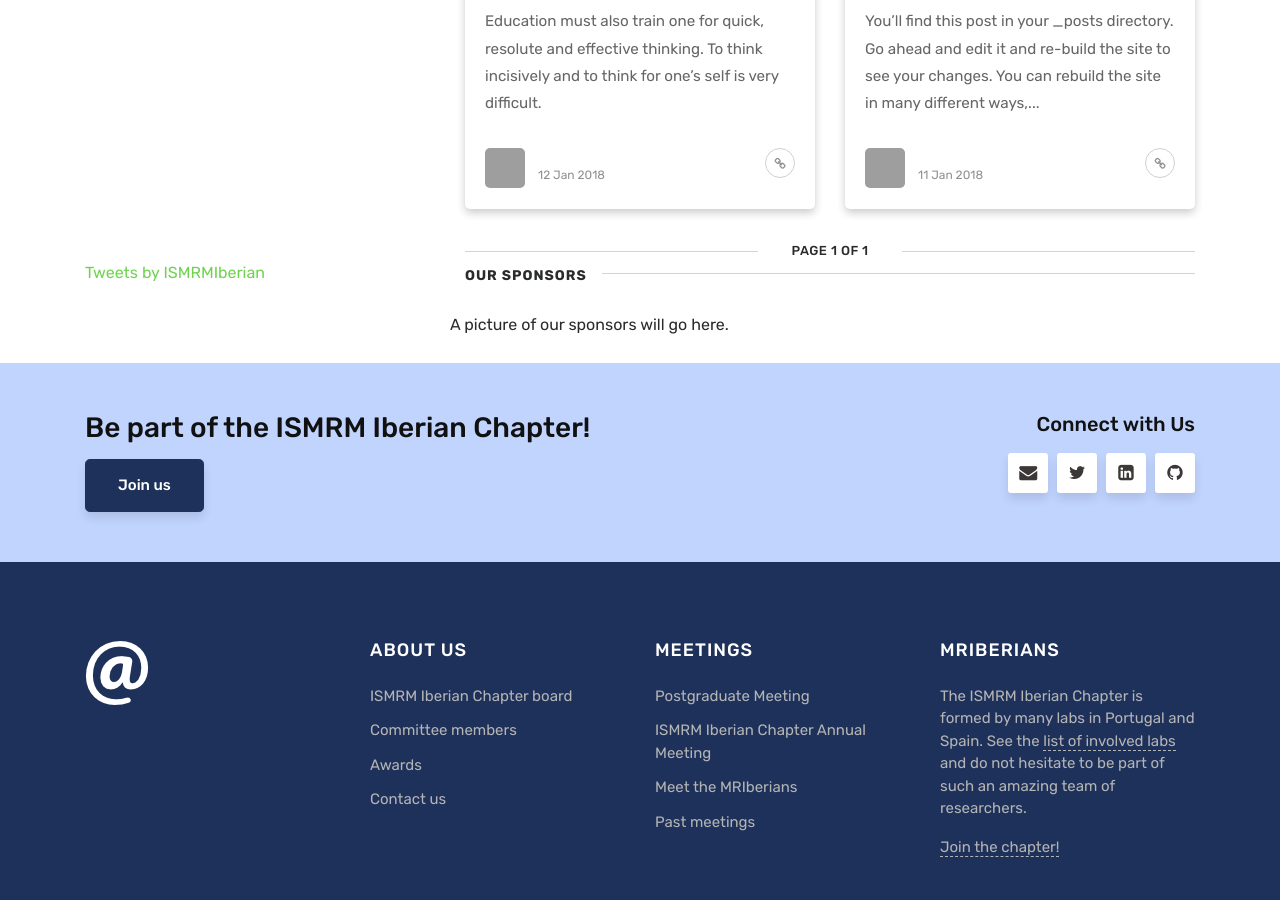
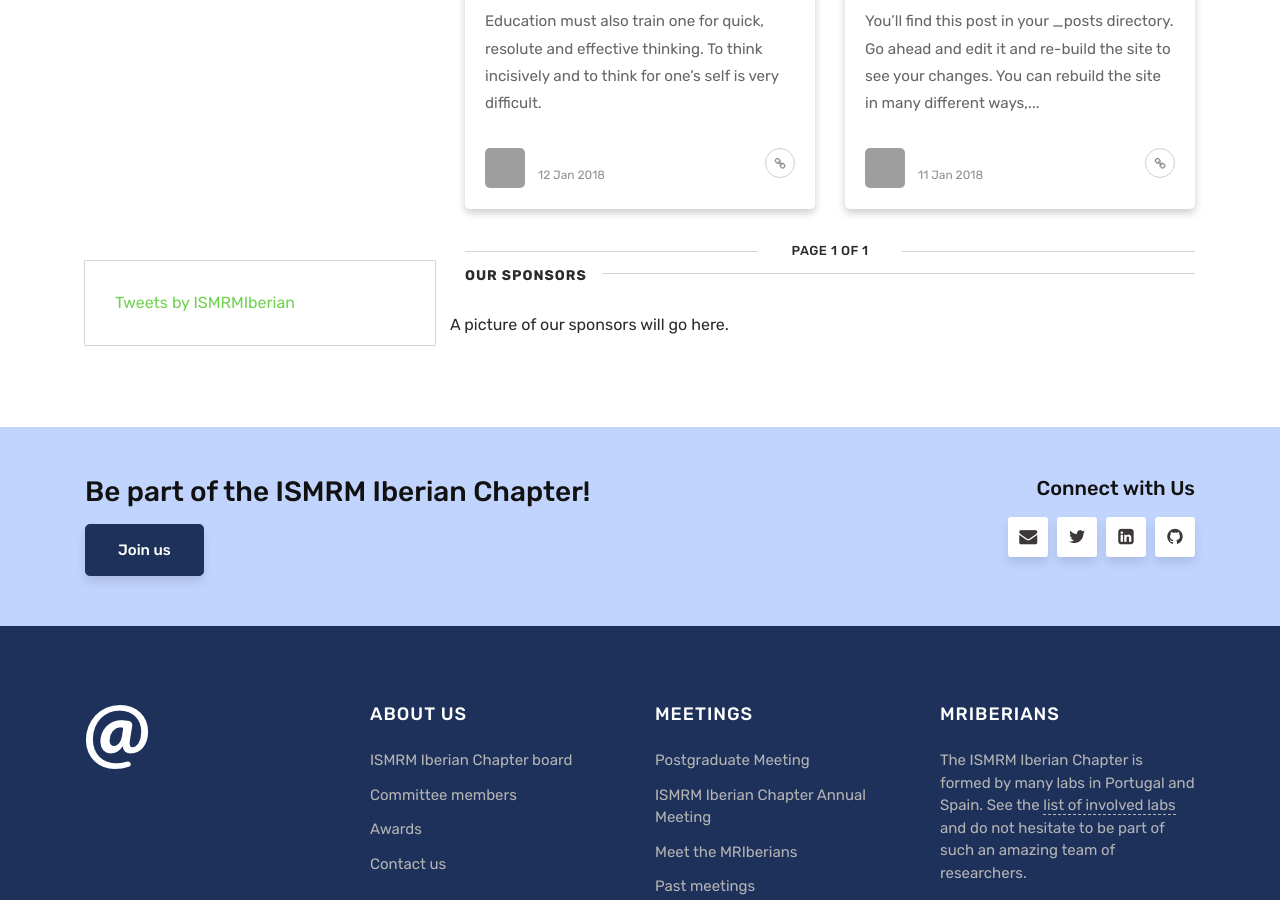
Before and after one commit to ismrm-iberian/ismrm-iberian.github.io, a Jekyll site: the page built from index.html, in a window 1280 px wide and 900 px high, scrolled down 1842 px. Built offline with Jekyll 4.4.1, drawn with Linux system fonts in a browser that asks for light colours; the list of posts is cut into pages by our own code; comment, search, counter and statistics services are not loaded; grey boxes are pictures that could not be loaded.

Commit message:
Added border to twitter timeline

```diff
--- a/index.html
+++ b/index.html
@@ -65,7 +65,9 @@
 
 <section class="recent-posts row">
   <div class="col-sm-4">
-    <a class="twitter-timeline" data-height="600" href="https://twitter.com/ISMRMIberian?ref_src=twsrc%5Etfw">Tweets by ISMRMIberian</a> <script async src="https://platform.twitter.com/widgets.js" charset="utf-8"></script>
+    <div class="sidebar-section">
+      <a class="twitter-timeline" data-height="600" href="https://twitter.com/ISMRMIberian?ref_src=twsrc%5Etfw">Tweets by ISMRMIberian</a> <script async src="https://platform.twitter.com/widgets.js" charset="utf-8"></script>
+    </div>
   </div>
 
   <div class="col-sm-8">
```
